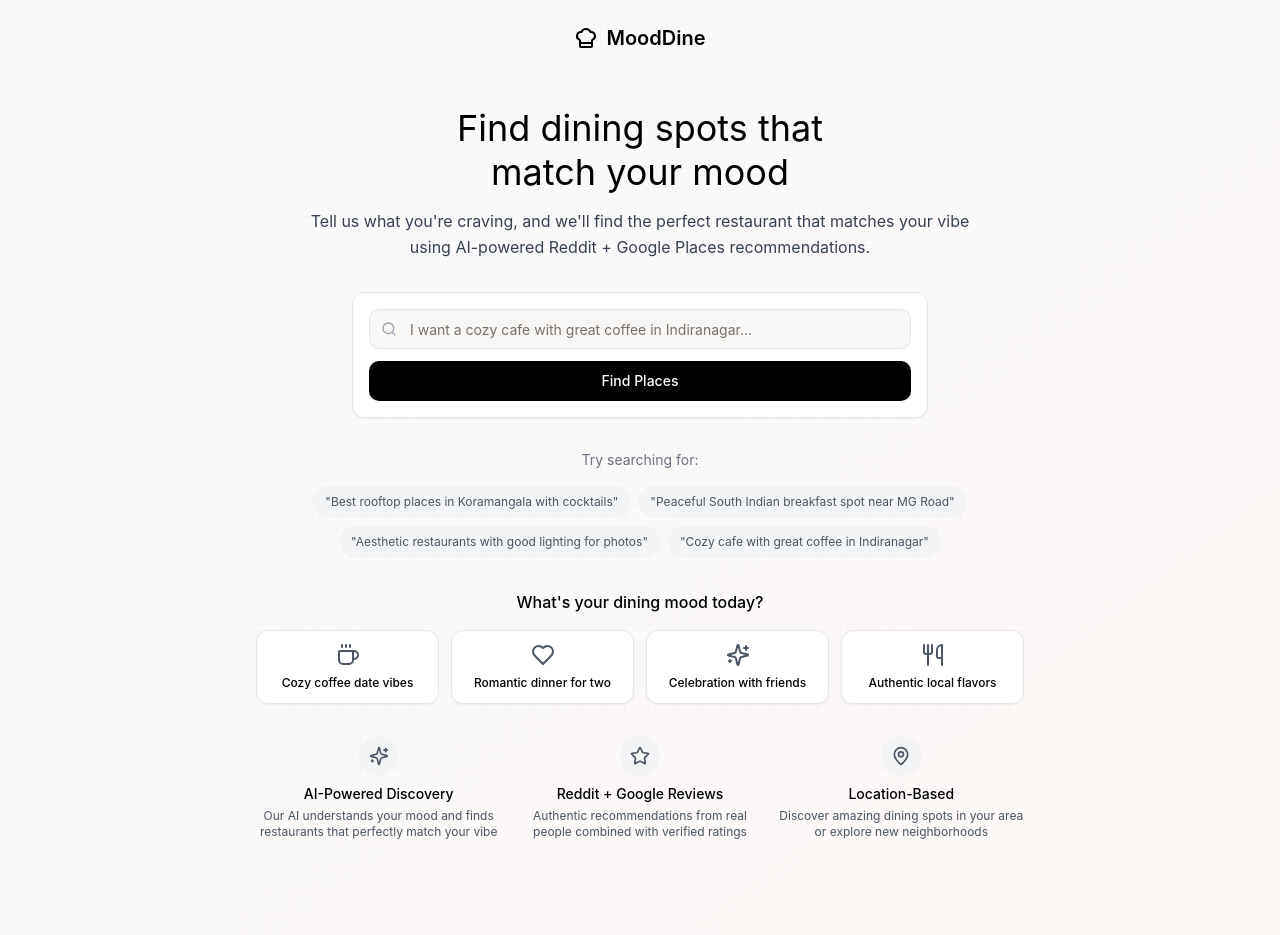
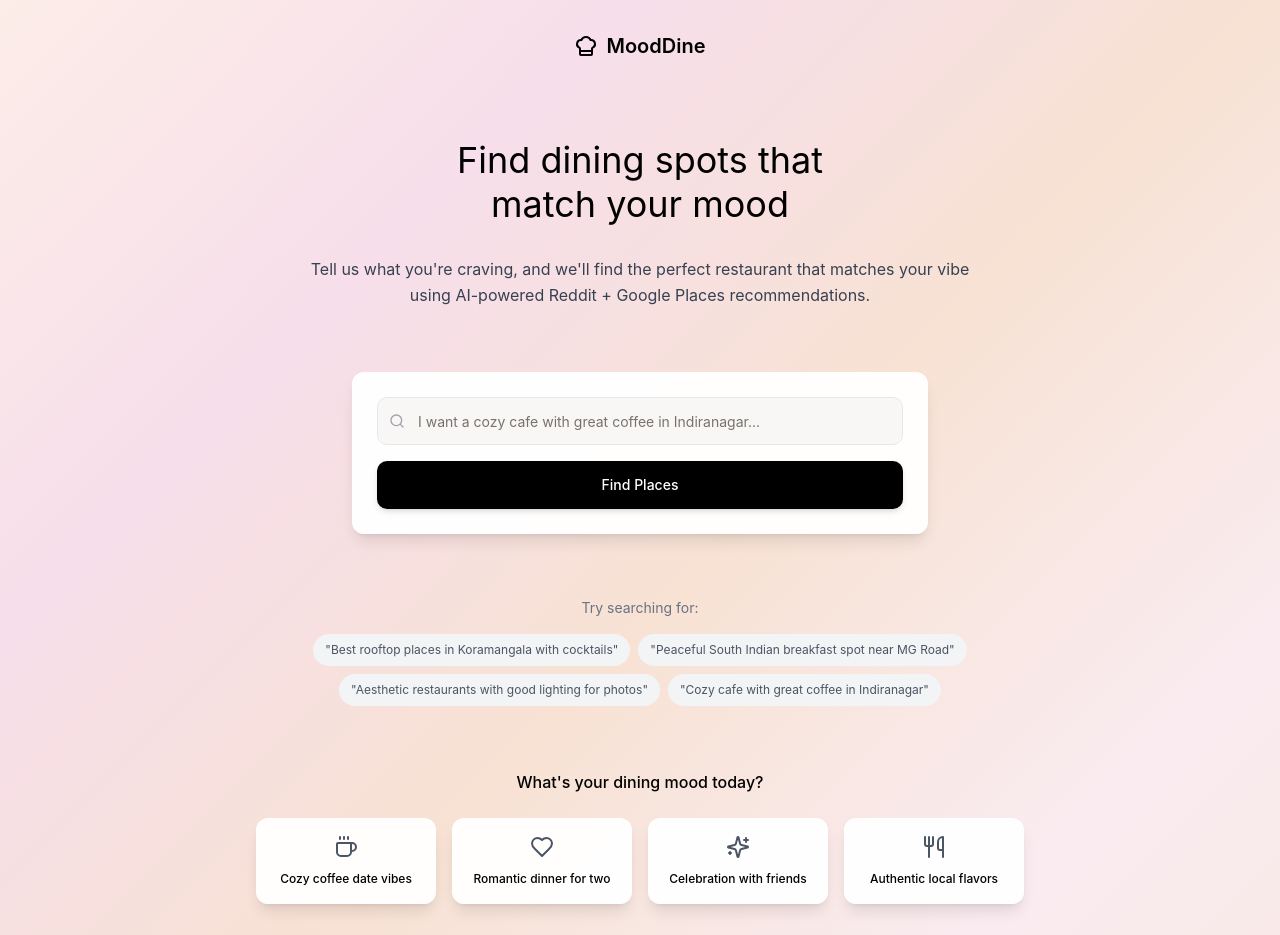
Before and after one commit to yashrajsomvanshi/mood-dine-discover, a React (Vite) app: page / in a window 1280 px wide. Shown: the top 935 px of the page. Built offline with nearby package versions, Linux system fonts and the light colour scheme.

Commit message:
Refactor: Improve UI layout and visual feel
- Added a warm gradient background.
- Increased vertical spacing between sections.
- Added subtle shadows to key sections.

```diff
--- a/src/index.css
+++ b/src/index.css
@@ -114,7 +114,13 @@ All colors MUST be HSL.
   }
 
   .gradient-warm {
-    background: linear-gradient(135deg, hsl(28, 50%, 98%) 0%, hsl(28, 40%, 95%) 50%, hsl(28, 35%, 90%) 100%);
+    background: linear-gradient(135deg,
+      hsl(14, 80%, 95%) 0%,   /* Soft peach */
+      hsl(330, 60%, 92%) 25%, /* Light pink */
+      hsl(24, 70%, 90%) 50%,  /* Warm orange */
+      hsl(340, 55%, 95%) 75%, /* Blush pink */
+      hsl(20, 65%, 93%) 100%  /* Peach cream */
+    );
   }
 
   .gradient-sage {
--- a/src/pages/Index.tsx
+++ b/src/pages/Index.tsx
@@ -174,21 +174,10 @@ const Index = () => {
   };
 
   return (
-    <div className="min-h-screen bg-gradient-to-br from-gray-50 to-warm-50 relative">
-      {/* Grid Background Pattern */}
-      <div
-        className="absolute inset-0 opacity-20"
-        style={{
-          backgroundImage: `
-            linear-gradient(rgba(120, 83, 67, 0.1) 1px, transparent 1px),
-            linear-gradient(90deg, rgba(120, 83, 67, 0.1) 1px, transparent 1px)
-          `,
-          backgroundSize: '24px 24px'
-        }}
-      />
+    <div className="min-h-screen gradient-warm relative">
 
       {/* Header */}
-      <header className="relative z-10 px-6 py-6">
+      <header className="relative z-10 px-6 py-8">
         <nav className="max-w-4xl mx-auto flex items-center justify-center">
           <div className="flex items-center space-x-2">
             <ChefHat className="h-6 w-6 text-black" />
@@ -198,39 +187,39 @@ const Index = () => {
       </header>
 
       {/* Hero Section */}
-      <main className="relative z-10 px-6 py-8">
-        <div className="max-w-3xl mx-auto text-center">
-          <div className="animate-fade-in">
-            <h2 className="text-3xl md:text-4xl font-normal text-black mb-4 leading-tight">
+      <main className="relative z-10 px-6 py-12">
+        <div className="max-w-3xl mx-auto text-center space-y-16">
+          <div className="animate-fade-in space-y-8">
+            <h2 className="text-3xl md:text-4xl font-normal text-black leading-tight">
               Find dining spots that
               <span className="block mt-1">match your mood</span>
             </h2>
 
-            <p className="text-base text-gray-700 mb-8 max-w-2xl mx-auto leading-relaxed">
+            <p className="text-base text-gray-700 max-w-2xl mx-auto leading-relaxed">
               Tell us what you're craving, and we'll find the perfect restaurant
               that matches your vibe using AI-powered Reddit + Google Places recommendations.
             </p>
           </div>
 
           {/* Search Interface */}
-          <div className="animate-slide-up max-w-xl mx-auto mb-8">
-            <Card className="bg-white shadow-sm border border-gray-200">
-              <CardContent className="p-4">
-                <div className="flex flex-col gap-3">
+          <div className="animate-slide-up max-w-xl mx-auto">
+            <Card className="bg-white/95 backdrop-blur-sm shadow-lg border border-white/20">
+              <CardContent className="p-6">
+                <div className="flex flex-col gap-4">
                   <div className="relative">
                     <Search className="absolute left-3 top-1/2 transform -translate-y-1/2 text-gray-400 h-4 w-4" />
                     <Input
                       placeholder="I want a cozy cafe with great coffee in Indiranagar..."
                       value={searchQuery}
                       onChange={(e) => setSearchQuery(e.target.value)}
-                      className="pl-10 h-10 text-sm border-gray-200 focus:border-gray-400 focus:ring-gray-300"
+                      className="pl-10 h-12 text-sm border-gray-200 focus:border-gray-400 focus:ring-gray-300"
                       onKeyPress={(e) => e.key === 'Enter' && handleSearch()}
                     />
                   </div>
                   <Button
                     onClick={handleSearch}
                     disabled={isSearching}
-                    className="h-10 bg-black hover:bg-gray-800 text-white font-medium rounded-md text-sm"
+                    className="h-12 bg-black hover:bg-gray-800 text-white font-medium rounded-md text-sm shadow-md"
                   >
                     {isSearching ? (
                       <div className="flex items-center gap-2">
@@ -275,19 +264,19 @@ const Index = () => {
 
           {/* Mood Suggestions */}
           {!searchResults && (
-            <div className="animate-slide-up max-w-3xl mx-auto mb-8">
-              <h3 className="text-base font-medium text-black mb-4">
+            <div className="animate-slide-up max-w-3xl mx-auto">
+              <h3 className="text-base font-medium text-black mb-6">
                 What's your dining mood today?
               </h3>
-              <div className="grid grid-cols-1 md:grid-cols-2 lg:grid-cols-4 gap-3">
+              <div className="grid grid-cols-1 md:grid-cols-2 lg:grid-cols-4 gap-4">
                 {moodSuggestions.map((mood, index) => (
                   <Card
                     key={index}
-                    className="cursor-pointer hover:scale-105 transition-all duration-300 bg-white border border-gray-200 shadow-sm hover:shadow-md"
+                    className="cursor-pointer hover:scale-105 transition-all duration-300 bg-white/95 backdrop-blur-sm border border-white/30 shadow-lg hover:shadow-xl"
                     onClick={() => setSearchQuery(mood.text)}
                   >
-                    <CardContent className="p-3 text-center">
-                      <mood.icon className={`h-6 w-6 mx-auto mb-2 ${mood.color}`} />
+                    <CardContent className="p-4 text-center">
+                      <mood.icon className={`h-6 w-6 mx-auto mb-3 ${mood.color}`} />
                       <p className="text-black font-medium text-xs">{mood.text}</p>
                     </CardContent>
                   </Card>
@@ -298,33 +287,33 @@ const Index = () => {
 
           {/* Features */}
           {!searchResults && (
-            <div className="grid grid-cols-1 md:grid-cols-3 gap-4 max-w-4xl mx-auto">
+            <div className="grid grid-cols-1 md:grid-cols-3 gap-6 max-w-4xl mx-auto">
               <div className="text-center animate-fade-in" style={{ animationDelay: '0.2s' }}>
-                <div className="w-10 h-10 bg-gray-100 rounded-full flex items-center justify-center mx-auto mb-2">
-                  <Sparkles className="h-5 w-5 text-gray-600" />
+                <div className="w-12 h-12 bg-white/80 backdrop-blur-sm rounded-full flex items-center justify-center mx-auto mb-4 shadow-md">
+                  <Sparkles className="h-6 w-6 text-gray-600" />
                 </div>
-                <h4 className="text-sm font-medium text-black mb-1">AI-Powered Discovery</h4>
-                <p className="text-gray-600 text-xs">
+                <h4 className="text-sm font-medium text-black mb-2">AI-Powered Discovery</h4>
+                <p className="text-gray-600 text-xs leading-relaxed">
                   Our AI understands your mood and finds restaurants that perfectly match your vibe
                 </p>
               </div>
 
               <div className="text-center animate-fade-in" style={{ animationDelay: '0.4s' }}>
-                <div className="w-10 h-10 bg-gray-100 rounded-full flex items-center justify-center mx-auto mb-2">
-                  <Star className="h-5 w-5 text-gray-600" />
+                <div className="w-12 h-12 bg-white/80 backdrop-blur-sm rounded-full flex items-center justify-center mx-auto mb-4 shadow-md">
+                  <Star className="h-6 w-6 text-gray-600" />
                 </div>
-                <h4 className="text-sm font-medium text-black mb-1">Reddit + Google Reviews</h4>
-                <p className="text-gray-600 text-xs">
+                <h4 className="text-sm font-medium text-black mb-2">Reddit + Google Reviews</h4>
+                <p className="text-gray-600 text-xs leading-relaxed">
                   Authentic recommendations from real people combined with verified ratings
                 </p>
               </div>
 
               <div className="text-center animate-fade-in" style={{ animationDelay: '0.6s' }}>
-                <div className="w-10 h-10 bg-gray-100 rounded-full flex items-center justify-center mx-auto mb-2">
-                  <MapPin className="h-5 w-5 text-gray-600" />
+                <div className="w-12 h-12 bg-white/80 backdrop-blur-sm rounded-full flex items-center justify-center mx-auto mb-4 shadow-md">
+                  <MapPin className="h-6 w-6 text-gray-600" />
                 </div>
-                <h4 className="text-sm font-medium text-black mb-1">Location-Based</h4>
-                <p className="text-gray-600 text-xs">
+                <h4 className="text-sm font-medium text-black mb-2">Location-Based</h4>
+                <p className="text-gray-600 text-xs leading-relaxed">
                   Discover amazing dining spots in your area or explore new neighborhoods
                 </p>
               </div>
```
